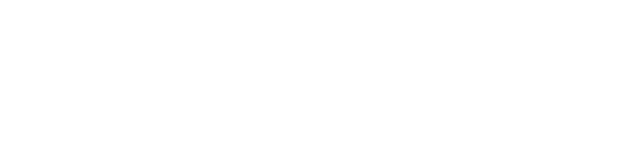
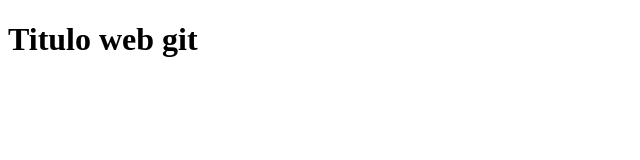
Before and after one commit to estebangonzalezreyna423-jpg/creaci-n-de-pagina-web, a plain HTML site: page index.html in a window 1280 px wide. Shown: the whole page, without its empty margins (0-640 px from the left). Drawn offline with Linux system fonts and the light colour scheme.

Commit message:
se creo el titulo index

```diff
--- a/index.html
+++ b/index.html
@@ -6,6 +6,6 @@
     <title>Document</title>
 </head>
 <body>
-
+    <h1>Titulo web git</h1>
 </body>
 </html>
```
